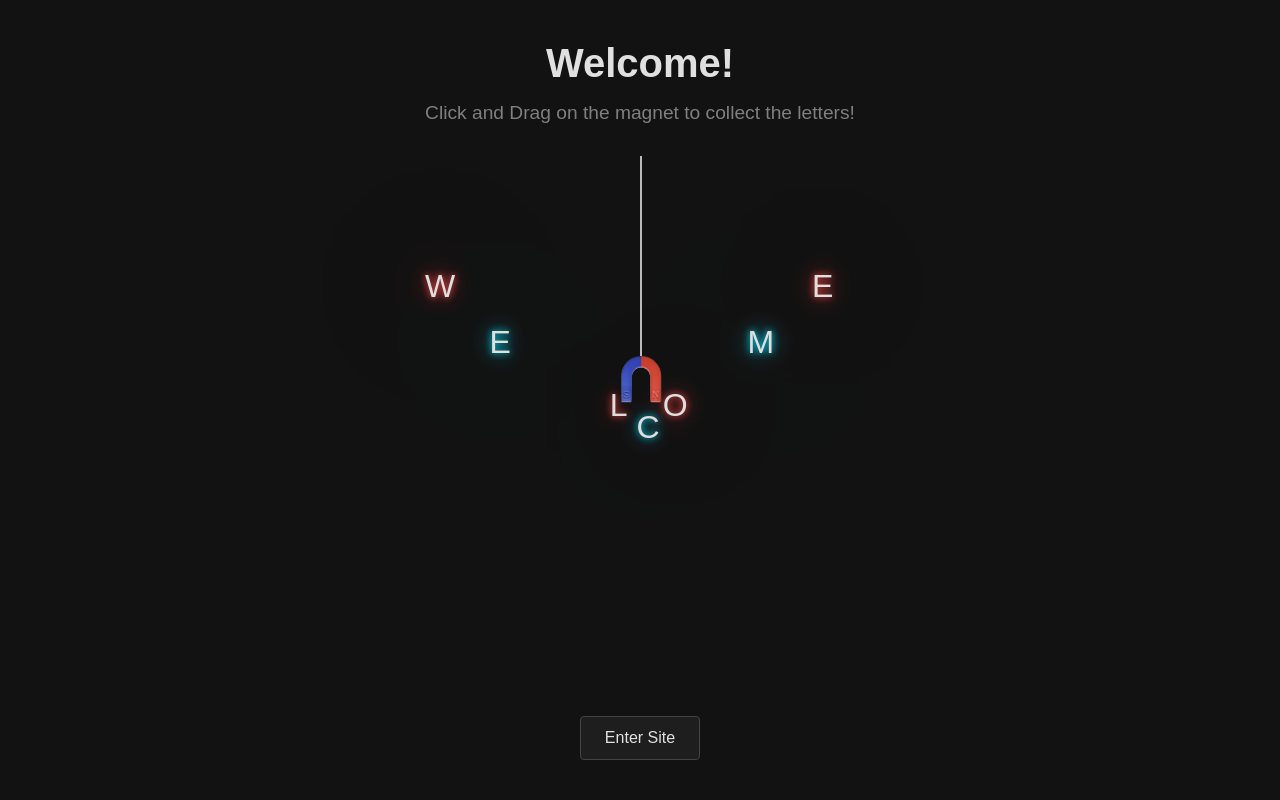
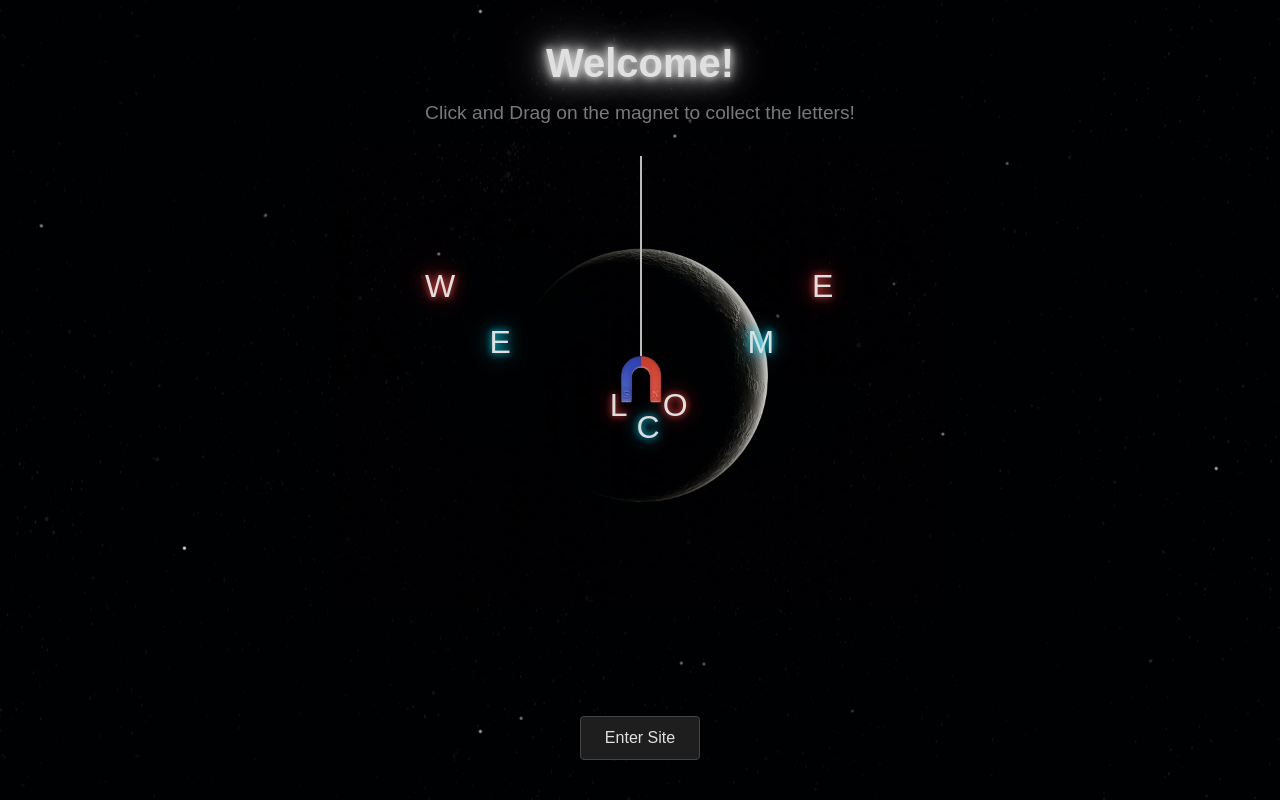
Before and after one commit to RyanYensch/Profile, a plain HTML site: page index.html in a window 1280 px wide. Drawn offline with Linux system fonts and the light colour scheme.

Commit message:
added background image and text highlight for main welcome

```diff
--- a/css/main.css
+++ b/css/main.css
@@ -344,8 +344,8 @@ html, body {
 }
 
 #slide-1, #slide-2 {
-    background-color: var(--bg-colour);
     background-image: url("../images/galaxyBG.png");
+    background-size: 100%;
 }
 
 
--- a/css/styles.css
+++ b/css/styles.css
@@ -14,6 +14,7 @@
     margin: 0;
     padding: 0;
     box-sizing: border-box;
+    user-select: none;
 }
 
 html {
@@ -34,11 +35,19 @@ body {
     justify-content: center;
     text-align: center;
     background: var(--bg-colour);
+    background-image: url("../images/moonSpace.jpg");
+    background-size: 100%;
 }
 
 .cover-content h1 {
     font-size: 2.5rem;
     margin-bottom: 1rem;
+
+    text-shadow:
+        0 0 7px #d4d4d4,
+        0 0 13px #d4d4d4,
+        0 0 26px #cacaca,
+        0 0 52px #a4a4a4;
 }
 
 .cover-content p {
@@ -77,7 +86,6 @@ body {
     height: 70vh;
     margin: auto;
     overflow: visible;
-    background: var(--bg-colour);
 }
 
 .collectable {
```
Also changed, not shown: images/moonSpace.jpg (added).
